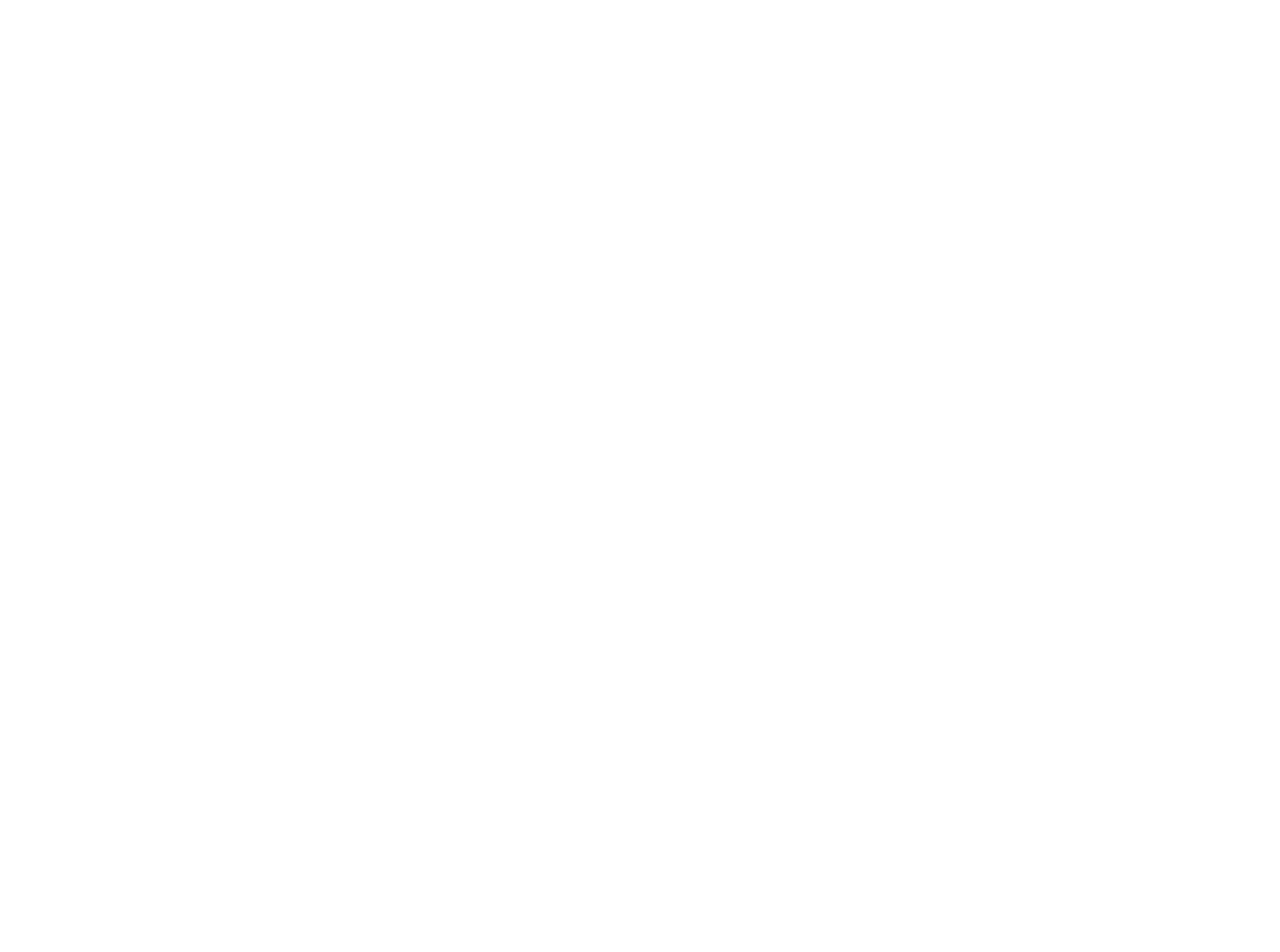
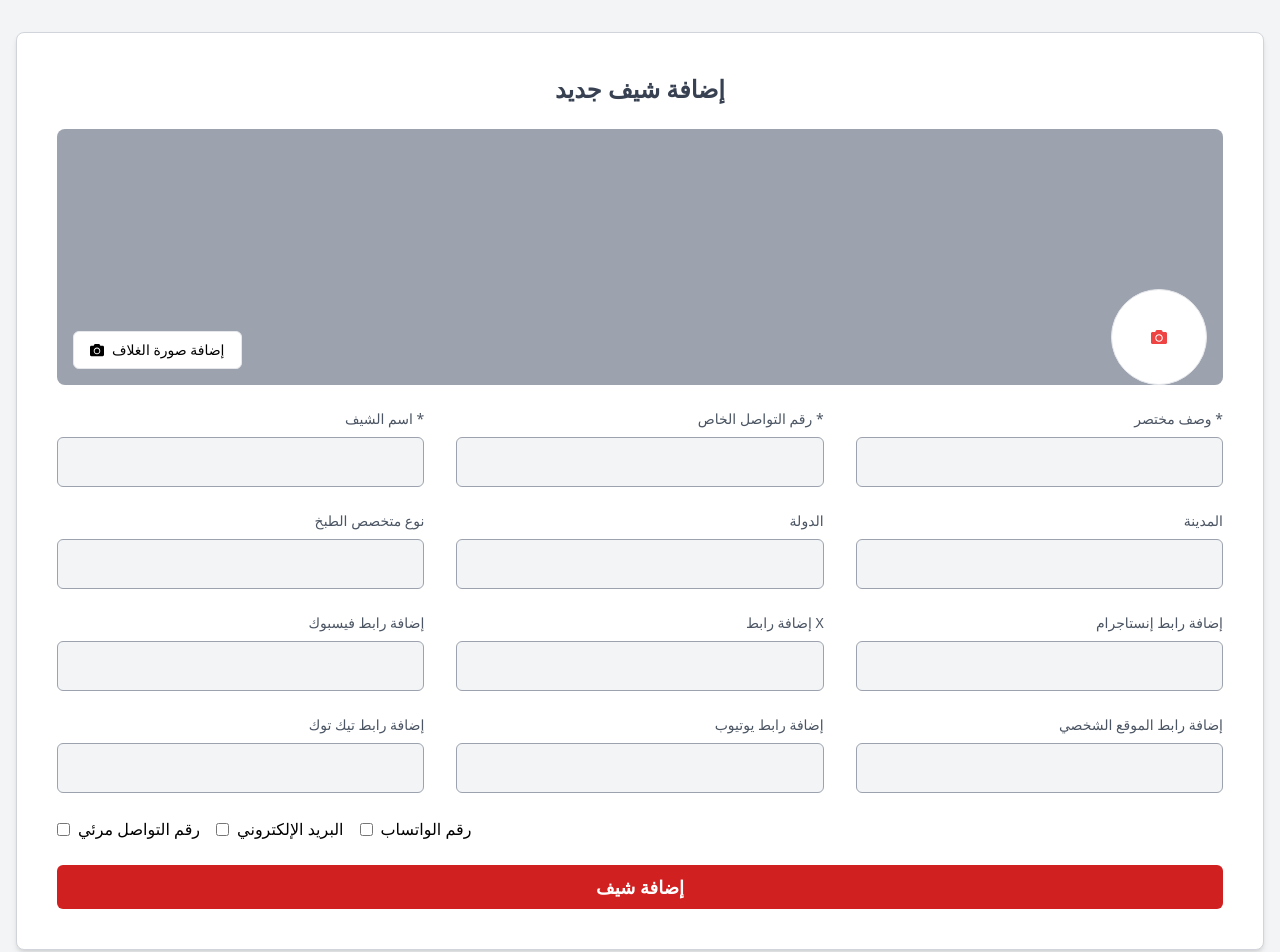
Before and after one commit to Foody-site/Foody-Website, a React (Vite) app: page /AddChef in a window 1280 px wide. Before the commit this address had no page. Shown: the top 952 px of the page. Before the commit the page ends 800 px from the top, so only its background shows below. Built offline with nearby package versions, Linux system fonts and the light colour scheme.

Commit message:
`Refactor Register form and navigation to login page`

```diff
--- /dev/null
+++ b/src/pages/Add_chef/AddChef.jsx
@@ -0,0 +1,146 @@
+import { useState } from "react";
+import Button from "../../components/shared/Buttons/Button";
+import Inputs from "../../components/shared/inputs/Inputs";
+import Footer from "../../components/layout/Footer";
+import { FaCamera } from "react-icons/fa";
+
+const AddChef = () => {
+  const [coverImage, setCoverImage] = useState(null);
+  const [profileImage, setProfileImage] = useState(null);
+
+  const handleCoverUpload = (event) => {
+    const file = event.target.files[0];
+    if (file) {
+      setCoverImage(URL.createObjectURL(file));
+    }
+  };
+
+  const handleProfileUpload = (event) => {
+    const file = event.target.files[0];
+    if (file) {
+      setProfileImage(URL.createObjectURL(file));
+    }
+  };
+
+  return (
+    <div className="flex flex-col min-h-screen bg-gray-100">
+      <div className="flex-grow flex justify-center items-center px-4 py-8">
+        <div className="w-full max-w-7xl p-10 border border-gray-300 bg-white rounded-lg shadow-md">
+          <h2 className="text-2xl font-bold text-center text-gray-700 mb-6">
+            إضافة شيف جديد
+          </h2>
+
+          <div className="mb-6 relative">
+            <div className="relative bg-gray-400 h-64 w-full rounded-lg flex justify-center items-center overflow-hidden">
+              {coverImage && (
+                <img
+                  src={coverImage}
+                  alt="Cover"
+                  className="w-full h-full object-cover"
+                />
+              )}
+              <input
+                type="file"
+                accept="image/*"
+                onChange={handleCoverUpload}
+                className="hidden"
+                id="coverUpload"
+              />
+              <label
+                htmlFor="coverUpload"
+                className="absolute bottom-4 left-4 bg-white px-4 py-2 border rounded-md text-sm flex items-center cursor-pointer"
+              >
+                <FaCamera className="mr-2" /> إضافة صورة الغلاف
+              </label>
+            </div>
+            <div className="absolute bottom-0 right-4 w-24 h-24 bg-white rounded-full border flex justify-center items-center overflow-hidden">
+              {profileImage && (
+                <img
+                  src={profileImage}
+                  alt="Profile"
+                  className="w-full h-full object-cover rounded-full"
+                />
+              )}
+              <input
+                type="file"
+                accept="image/*"
+                onChange={handleProfileUpload}
+                className="hidden"
+                id="profileUpload"
+              />
+              <label
+                htmlFor="profileUpload"
+                className="absolute cursor-pointer"
+              >
+                <FaCamera className="text-red-500" />
+              </label>
+            </div>
+          </div>
+
+          <form className="space-y-6">
+            <div className="grid grid-cols-1 md:grid-cols-3 gap-8">
+              <Inputs name="chef_name" label="اسم الشيف *" type="text" />
+              <Inputs
+                name="contact_number"
+                label="رقم التواصل الخاص *"
+                type="text"
+              />
+              <Inputs
+                name="short_description"
+                label="وصف مختصر *"
+                type="text"
+              />
+            </div>
+            <div className="grid grid-cols-1 md:grid-cols-3 gap-8">
+              <Inputs name="specialty" label="نوع متخصص الطبخ" type="text" />
+              <Inputs name="country" label="الدولة" type="text" />
+              <Inputs name="city" label="المدينة" type="text" />
+            </div>
+            <div className="grid grid-cols-1 md:grid-cols-3 gap-8">
+              <Inputs name="facebook" label="إضافة رابط فيسبوك" type="text" />
+              <Inputs name="x" label="إضافة رابط X" type="text" />
+              <Inputs
+                name="instagram"
+                label="إضافة رابط إنستاجرام"
+                type="text"
+              />
+            </div>
+            <div className="grid grid-cols-1 md:grid-cols-3 gap-8">
+              <Inputs name="tiktok" label="إضافة رابط تيك توك" type="text" />
+              <Inputs name="youtube" label="إضافة رابط يوتيوب" type="text" />
+              <Inputs
+                name="website"
+                label="إضافة رابط الموقع الشخصي"
+                type="text"
+              />
+            </div>
+            <div className="flex space-x-4 mt-4">
+              <label className="flex items-center">
+                <input type="checkbox" className="mr-2" />
+                رقم التواصل مرئي
+              </label>
+              <label className="flex items-center">
+                <input type="checkbox" className="mr-2" />
+                البريد الإلكتروني
+              </label>
+              <label className="flex items-center">
+                <input type="checkbox" className="mr-2" />
+                رقم الواتساب
+              </label>
+            </div>
+            <div className="flex justify-center mt-4">
+              <Button
+                type="submit"
+                label="إضافة شيف"
+                className="w-64 bg-primary-1 hover:bg-hover_primary-1 text-white py-2 rounded-md text-lg font-semibold"
+              />
+            </div>
+          </form>
+        </div>
+      </div>
+      <Footer />
+    </div>
+  );
+};
+
+export default AddChef;
--- a/src/routes/AppRouter.jsx
+++ b/src/routes/AppRouter.jsx
@@ -1,8 +1,9 @@
-import { Route, Routes } from 'react-router'
-import Home from '../pages/home/Home'
-import Layout from '../components/layout/Layout'
-import Login from '../components/Auth/Login';
-import Register from '../components/Auth/Register';
+import { Route, Routes } from "react-router";
+import Home from "../pages/home/Home";
+import Layout from "../components/layout/Layout";
+import Login from "../components/Auth/Login";
+import Register from "../components/Auth/Register";
+import AddChef from "../pages/Add_chef/AddChef";
 
 const AppRouter = () => {
   return (
@@ -10,10 +11,12 @@ const AppRouter = () => {
       <Route path="/" element={<Layout />}>
         <Route index element={<Home />} />
       </Route>
-            <Route path='/login' element={<Login/>} />
-            <Route path='/Register' element={<Register/>} />
+      <Route path="/login" element={<Login />} />
+      <Route path="/Register" element={<Register />} />
+      <Route path='/AddChef' element={<AddChef/>} />
+
     </Routes>
-    )
-}
+  );
+};
 
-export default AppRouter
+export default AppRouter;
```
Lines whose indentation alone changed are shown as unchanged.
